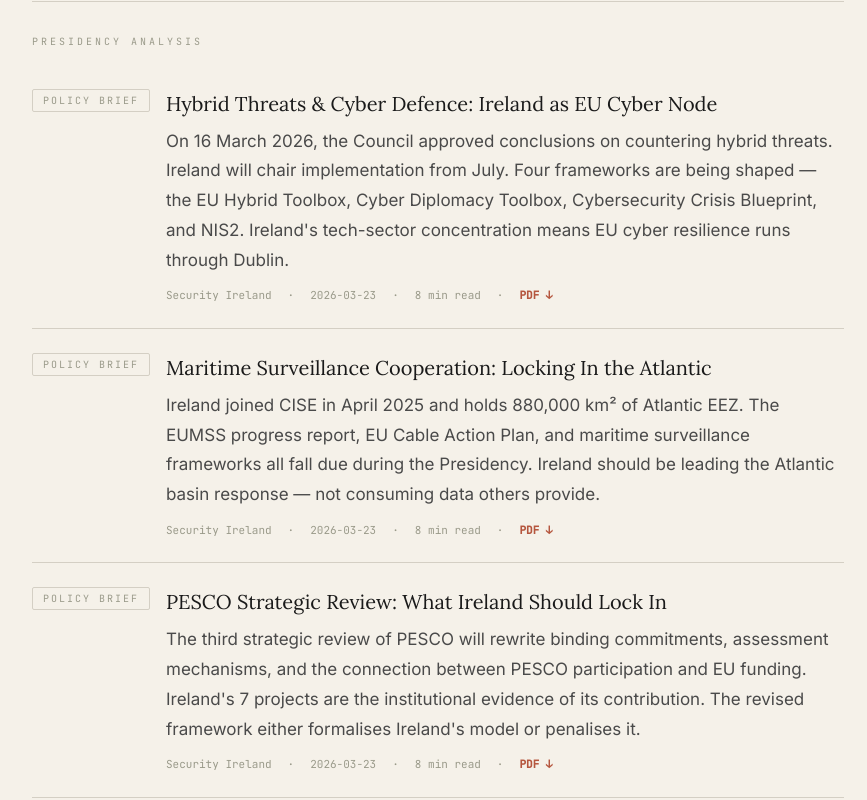
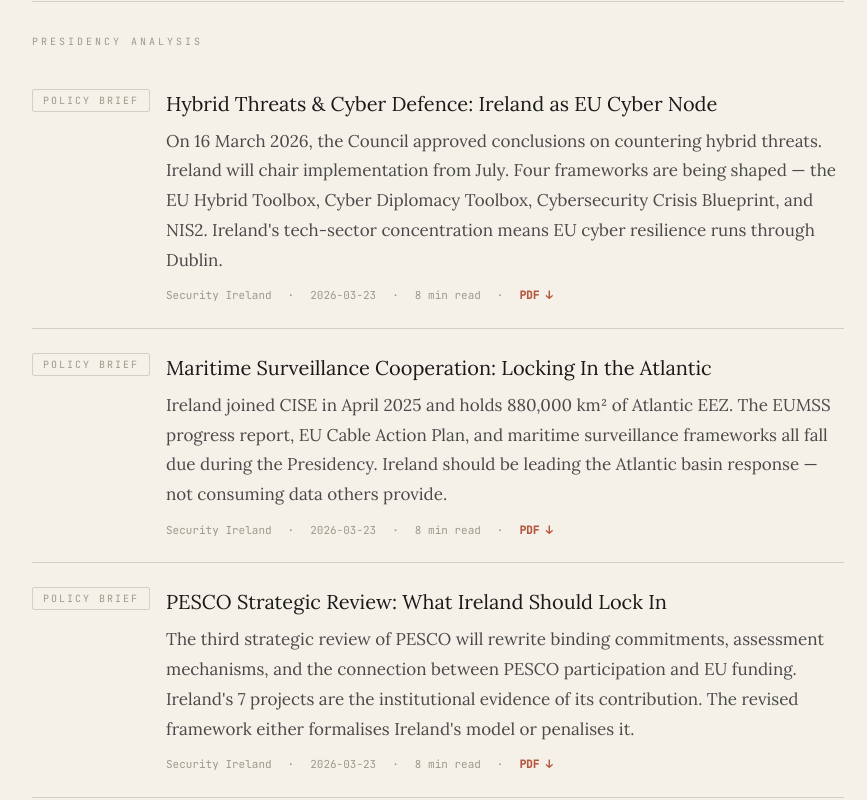
Before and after one commit to scosullivan/security-ireland, a Next.js app: page /eu-presidency in a window 1280 px wide. Shown: the part 6200-7000 px from the top of the page, without its empty margins (202-1069 px from the left). Built offline with nearby package versions, Linux system fonts and the light colour scheme.

Commit message:
Update globals.css

```diff
--- a/src/app/globals.css
+++ b/src/app/globals.css
@@ -54,7 +54,7 @@ body {
   border-top: 1px solid var(--color-rule);
 }
 
-/* Type pip badges */
+/* Type pip badges (used in featured block, pub header) */
 .type-pip {
   font-family: var(--font-mono);
   font-size: 10px;
@@ -67,15 +67,83 @@ body {
   white-space: nowrap;
 }
 
-/* Article prose */
+/* Pub list items — compact inline rows */
+.pub-list-item {
+  padding: 24px 0;
+  border-bottom: 1px solid var(--color-rule);
+  display: flex;
+  gap: 20px;
+  align-items: baseline;
+  cursor: pointer;
+  transition: background 0.1s;
+  text-decoration: none;
+}
+.pub-list-item:hover {
+  margin: 0 -20px;
+  padding: 24px 20px;
+  background: rgba(237,231,219,0.5);
+}
+.pub-list-item .type-pip-inline {
+  font-family: var(--font-mono);
+  font-size: 9px;
+  letter-spacing: 1px;
+  text-transform: uppercase;
+  color: var(--color-stone);
+  white-space: nowrap;
+  min-width: 100px;
+  flex-shrink: 0;
+}
+.pub-list-item h3 {
+  font-family: var(--font-serif);
+  font-size: 17px;
+  font-weight: 600;
+  color: var(--color-ink);
+  line-height: 1.35;
+  flex: 1;
+}
+.pub-list-item .date {
+  font-family: var(--font-mono);
+  font-size: 11px;
+  color: var(--color-stone);
+  white-space: nowrap;
+  flex-shrink: 0;
+}
+
+/* Filter row */
+.filter-row {
+  display: flex;
+  gap: 16px;
+  padding-bottom: 24px;
+  border-bottom: 1px solid var(--color-rule);
+  flex-wrap: wrap;
+}
+.filter-item {
+  font-family: var(--font-mono);
+  font-size: 11px;
+  letter-spacing: 0.5px;
+  color: var(--color-stone);
+  cursor: pointer;
+  padding-bottom: 2px;
+  border: none;
+  background: none;
+  border-bottom: 1px solid transparent;
+  transition: all 0.2s;
+}
+.filter-item:hover {
+  color: var(--color-ink);
+}
+.filter-item.active {
+  color: var(--color-ink);
+  border-bottom-color: var(--color-terracotta);
+}
+
+/* Article prose — matches wireframe: Lora serif for body text */
 .prose-si h2 {
   font-family: var(--font-serif);
-  font-size: 1.5rem;
+  font-size: 22px;
   font-weight: 400;
   color: var(--color-ink);
-  margin: 2.5rem 0 1rem;
-  padding-bottom: 0.15rem;
-  border-bottom: 1.5px solid var(--color-terracotta);
+  margin: 36px 0 14px;
 }
 .prose-si h3 {
   font-family: var(--font-serif);
@@ -85,24 +153,29 @@ body {
   margin: 2rem 0 0.75rem;
 }
 .prose-si p {
-  font-family: var(--font-sans);
-  font-size: 1.0625rem;
-  line-height: 1.75;
+  font-family: var(--font-serif);
+  font-size: 16px;
+  line-height: 1.85;
   color: var(--color-graphite);
-  margin-bottom: 1.25rem;
+  margin-bottom: 20px;
+  max-width: 640px;
 }
 .prose-si blockquote {
-  border-left: 3px solid var(--color-terracotta);
-  padding: 1rem 1.5rem;
-  background: var(--color-parchment);
-  margin: 1.5rem 0;
+  font-family: var(--font-serif);
+  font-size: 19px;
   font-style: italic;
-  color: var(--color-graphite);
+  color: var(--color-ink);
+  border-left: 2px solid var(--color-terracotta);
+  padding: 4px 0 4px 24px;
+  margin: 32px 0;
+  max-width: 520px;
+  line-height: 1.55;
+  background: none;
 }
 .prose-si ul, .prose-si ol {
-  font-family: var(--font-sans);
-  font-size: 1.0625rem;
-  line-height: 1.75;
+  font-family: var(--font-serif);
+  font-size: 16px;
+  line-height: 1.85;
   color: var(--color-graphite);
   margin-bottom: 1.25rem;
   padding-left: 1.5rem;
@@ -116,6 +189,97 @@ body {
   color: var(--color-copper);
 }
 
+/* Key findings */
+.key-findings {
+  margin: 32px 0;
+  padding: 24px 28px;
+  border-left: 3px solid var(--color-terracotta);
+  background-color: var(--color-parchment);
+  border-radius: 0 4px 4px 0;
+}
+.key-findings .kf-title {
+  font-family: var(--font-mono);
+  font-size: 10px;
+  letter-spacing: 3px;
+  text-transform: uppercase;
+  color: var(--color-terracotta);
+  margin-bottom: 16px;
+  font-weight: 600;
+}
+.key-findings ul {
+  list-style-type: disc;
+  padding-left: 20px;
+  margin: 0;
+}
+.key-findings li {
+  font-family: var(--font-serif);
+  font-size: 15px;
+  color: var(--color-ink);
+  line-height: 1.7;
+  margin-bottom: 10px;
+  padding-left: 4px;
+}
+.key-findings li::marker {
+  color: var(--color-terracotta);
+}
+
+/* Pub actions */
+.pub-actions {
+  padding: 28px 0;
+  border-top: 1.5px solid var(--color-terracotta);
+  display: flex;
+  gap: 28px;
+  align-items: baseline;
+  flex-wrap: wrap;
+}
+.action-link {
+  font-family: var(--font-mono);
+  font-size: 11px;
+  letter-spacing: 1px;
+  text-transform: uppercase;
+  color: var(--color-ink);
+  text-decoration: none;
+  padding-bottom: 2px;
+  border-bottom: 1px solid var(--color-rule);
+  transition: all 0.2s;
+}
+.action-link:hover {
+  border-color: var(--color-ink);
+}
+.action-link.primary {
+  color: var(--color-terracotta);
+  border-color: var(--color-terracotta);
+}
+
+/* Author block */
+.author-block {
+  padding: 28px 0;
+  border-top: 1px solid var(--color-rule);
+  display: flex;
+  gap: 14px;
+  align-items: flex-start;
+}
+.author-avatar {
+  width: 44px;
+  height: 44px;
+  border-radius: 50%;
+  background: var(--color-parchment);
+  flex-shrink: 0;
+}
+.author-name {
+  font-family: var(--font-serif);
+  font-weight: 600;
+  font-size: 15px;
+  color: var(--color-ink);
+  margin-bottom: 2px;
+}
+.author-role {
+  font-family: var(--font-serif);
+  font-size: 13px;
+  color: var(--color-stone);
+  font-style: italic;
+}
+
 /* Ireland SVG animation */
 @keyframes draw {
   from { stroke-dashoffset: 2400; }
@@ -127,6 +291,7 @@ body {
 }
 .scrawl {
   stroke-dasharray: 2400;
+  stroke-dashoffset: 2400;
   fill: none;
   stroke-linecap: round;
   stroke-linejoin: round;
@@ -139,17 +304,14 @@ body {
 .s5 { stroke: var(--color-forest); stroke-width: 1.5; stroke-opacity: 0.25; animation: draw 2.0s ease-out forwards; animation-delay: 2.0s; }
 .s6 { stroke: var(--color-forest); stroke-width: 1.2; stroke-opacity: 0.35; animation: draw 1.8s ease-out forwards; animation-delay: 2.5s; }
 
-/* Pause animations until anim-go class is applied */
+/* SVG animations run on load */
 .ireland-svg .scrawl {
-  animation-play-state: paused;
-}
-.ireland-svg.anim-go .scrawl {
   animation-play-state: running;
 }
-.ireland-svg.anim-go .dot {
+.ireland-svg .dot {
   animation: fade-in 0.8s ease-out forwards;
 }
-.ireland-svg.anim-go .dot-label {
+.ireland-svg .dot-label {
   animation: fade-in 0.6s ease-out forwards;
 }
 
```
